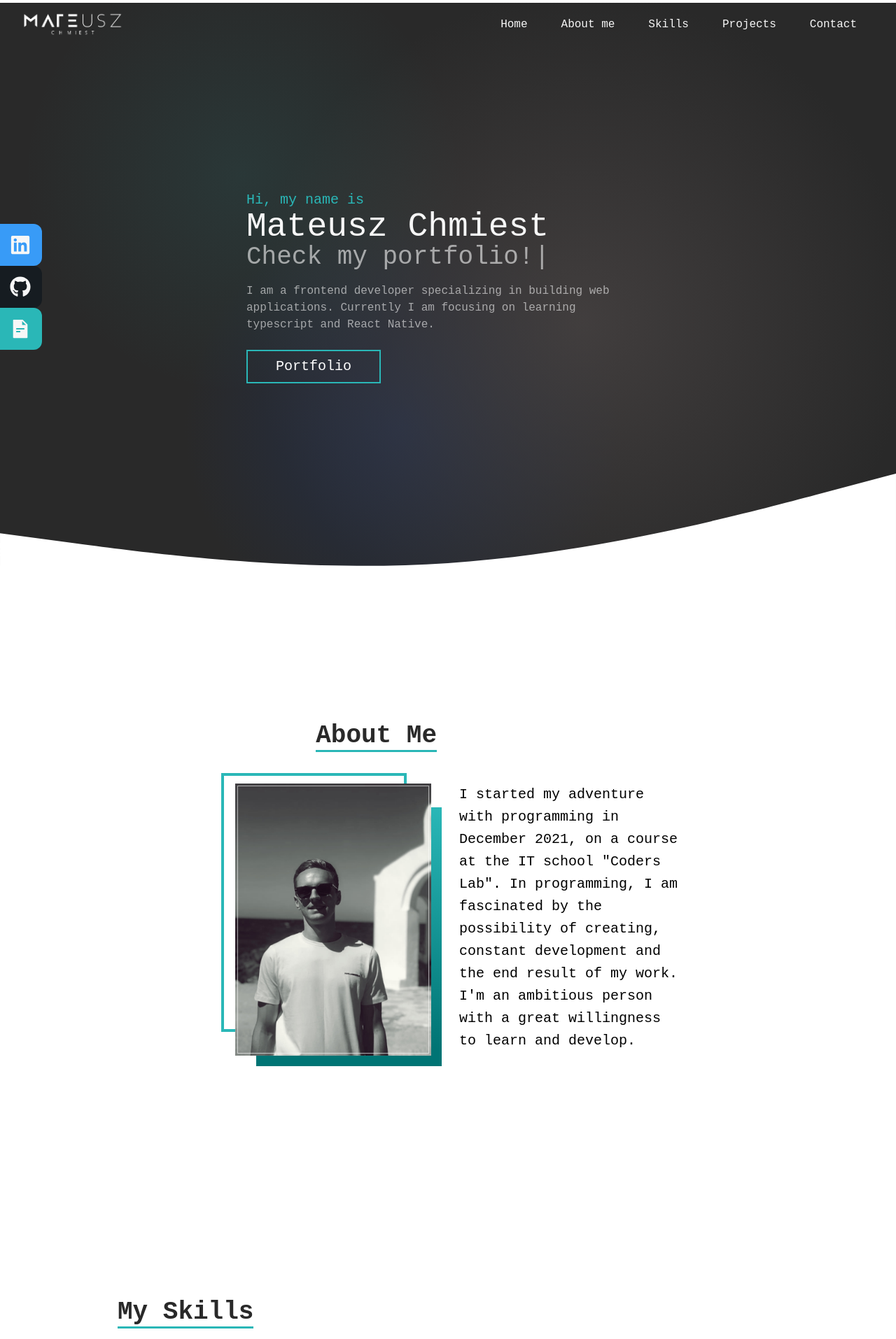
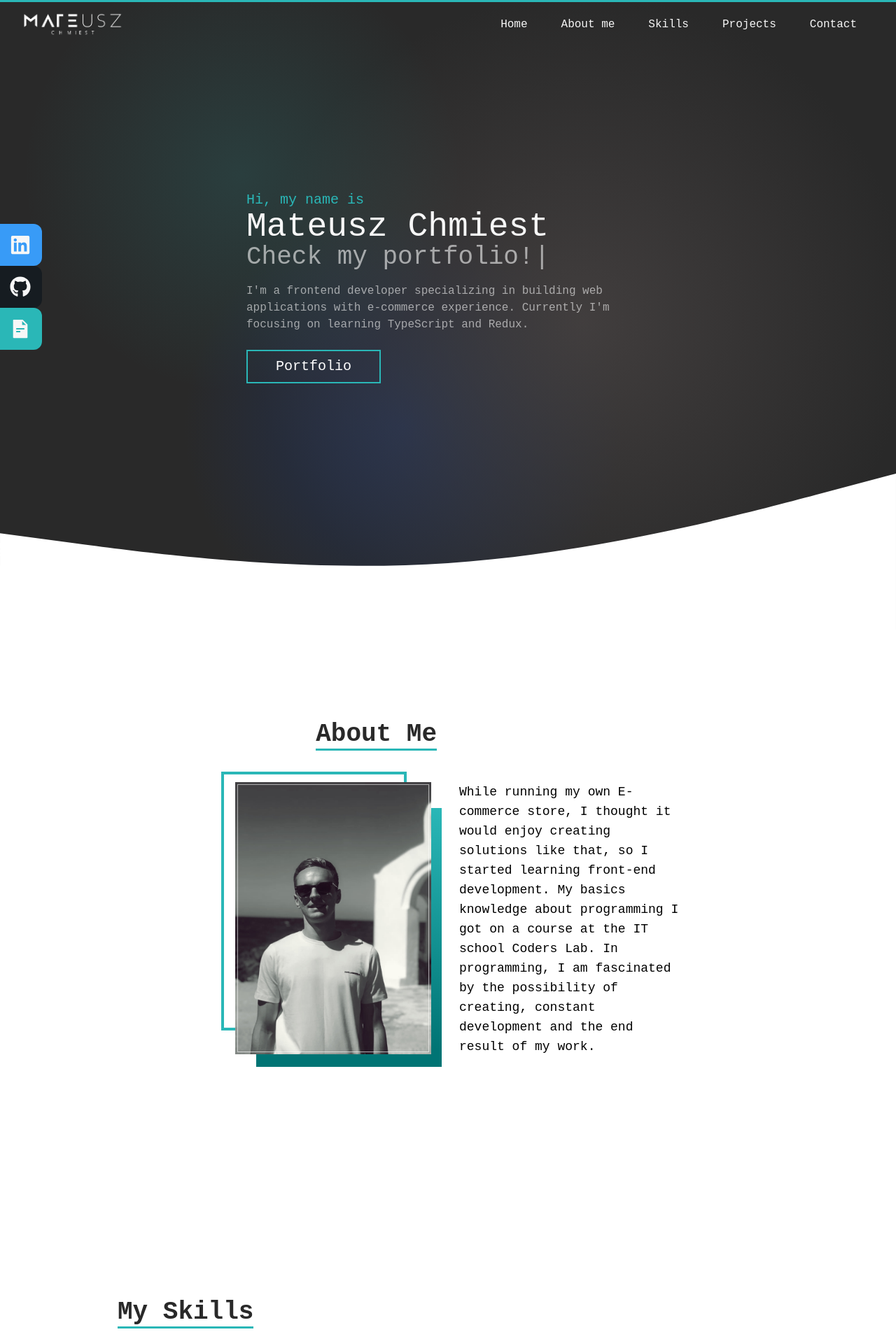
Before and after one commit to MateuszChmiest/Personal-Website, a React (Create React App) app in the folder my-app/: page / in a window 1280 px wide. Shown: the top 1914 px of the page at 70% size. Built offline with nearby package versions, Linux system fonts and the light colour scheme.

Commit message:
change scrollbar & updates

```diff
--- a/my-app/src/components/AboutMe/AboutMe.js
+++ b/my-app/src/components/AboutMe/AboutMe.js
@@ -5,7 +5,7 @@ import { useInView } from "react-intersection-observer";
 
 const AboutMe = () => {
 	const { ref, inView } = useInView({
-		threshold: 0.3
+		threshold: 0.3,
 	});
 	const animation = useAnimation();
 
@@ -22,13 +22,13 @@ const AboutMe = () => {
 		}
 
 		if (!inView) {
-			animation.start({x: `-100vw`});
+			animation.start({ x: `-100vw` });
 		}
 	}, [inView]);
 
 	return (
 		<div
-		ref={ref}
+			ref={ref}
 			className={
 				"w-full min-h-[900px] flex justify-center items-center -mt-20"
 			}>
@@ -59,13 +59,14 @@ const AboutMe = () => {
 					<div className={"mr-2"}>
 						<p
 							className={
-								"text-[10px] xs:text-[12px] leading-tight sm:text-sm md:leading-8 md:text-xl max-w-xs"
+								"text-[10px] xs:text-[11px] leading-tight sm:text-[14px] md:text-lg max-w-xs"
 							}>
-							I started my adventure with programming in December 2021, on a
-							course at the IT school "Coders Lab". In programming, I am
+							While running my own E-commerce store, I thought it would enjoy
+							creating solutions like that, so I started learning front-end
+							development. My basics knowledge about programming I got on a
+							course at the IT school Coders Lab. In programming, I am
 							fascinated by the possibility of creating, constant development
-							and the end result of my work. I'm an ambitious person with a
-							great willingness to learn and develop.
+							and the end result of my work.
 						</p>
 					</div>
 				</div>
--- a/my-app/src/components/Hero/Hero.js
+++ b/my-app/src/components/Hero/Hero.js
@@ -5,12 +5,11 @@ import Button from "../../elements/Button/Button";
 import { Link as LinkScroll } from "react-scroll";
 
 const Hero = () => {
-
 	return (
 		<>
 			<div
 				className={
-					"min-h-[750px] md:min-h-[900px] xl:min-h-[1000px] xxl:min-h-[1300px] w-full bg-backgroundColor flex justify-center items-center relative gradient"
+					"min-h-[750px] md:min-h-[900px] xl:min-h-[970px] xxl:min-h-[1300px] w-full bg-backgroundColor flex justify-center items-center relative gradient"
 				}>
 				<div
 					className={
@@ -24,11 +23,11 @@ const Hero = () => {
 						<p
 							className={"text-4xl xl:text-5xl text-secondary text-opacity-60"}>
 							<Typewriter
-							options={{
-								deleteSpeed: 100,
-								loop: true,
-								delay: 80,
-							}}
+								options={{
+									deleteSpeed: 100,
+									loop: true,
+									delay: 80,
+								}}
 								onInit={(typewriter) => {
 									typewriter
 										.typeString("I'm a Frontend Developer.")
@@ -44,9 +43,9 @@ const Hero = () => {
 							className={
 								"py-4 max-w-xl xl:max-w-2xl xl:text-xl text-secondary text-opacity-60"
 							}>
-							I am a frontend developer specializing in building web
-							applications. Currently I am focusing on learning typescript and
-							React Native.
+							I'm a frontend developer specializing in building web applications
+							with e-commerce experience. Currently I'm focusing on learning
+							TypeScript and Redux.
 						</p>
 						<LinkScroll to='Projects' spy={true} smooth={true} duration={500}>
 							<Button
--- a/my-app/src/index.css
+++ b/my-app/src/index.css
@@ -33,13 +33,13 @@
 	.gradient {
 		background: radial-gradient(
 					circle,
-					rgb(48, 183, 183, 0.1) 0,
+					rgb(48, 183, 183, 0.15) 0,
 					hsl(180, 58%, 45%, 0) 40%
 				)
 				no-repeat -23vw -25vh/100% 100%,
 			radial-gradient(circle, rgb(68, 64, 64, 0.9) 0, hsl(0, 0%, 16%, 0) 45%)
 				no-repeat -5vw -10vh/140% 120%,
-			radial-gradient(circle, rgb(28, 54, 112, 0.4) 0, hsla(0, 0%, 100%, 0) 40%)
+			radial-gradient(circle, rgb(28, 54, 112, 0.55) 0, hsla(0, 0%, 100%, 0) 40%)
 				no-repeat -5vw 20vh/100% 100%;
 	}
 
--- a/my-app/src/layouts/Layout.js
+++ b/my-app/src/layouts/Layout.js
@@ -1,15 +1,15 @@
 import React from "react";
 import Navigation from "../components/Navigation/Navigation";
 import Footer from "../components/Footer/Footer";
-import { useScroll, motion, useSpring } from "framer-motion";
+import { useScroll, motion } from "framer-motion";
 
 const Layout = ({ children }) => {
 	const { scrollYProgress } = useScroll();
-	const scaleX = useSpring(scrollYProgress);
+	const scaleX = scrollYProgress;
 
 	return (
 		<>
-			<motion.div className="fixed top-0 left-0 right-0 h-1 bg-whiteColor origin-left z-50" style={{ scaleX }} />
+			<motion.div className="fixed top-0 left-0 right-0 h-[3px] bg-primary origin-left z-50" style={{ scaleX }} />
 			<Navigation />
 			<main>{children}</main>
 			<Footer />
--- a/my-app/tailwind.config.js
+++ b/my-app/tailwind.config.js
@@ -9,7 +9,7 @@ module.exports = {
       sm: '480px',
       md: '768px',
       lg: '976px',
-      xl: '1440px',
+      xl: '1441px',
       xxl: '2000px'
     },
     fontFamily: {
```
